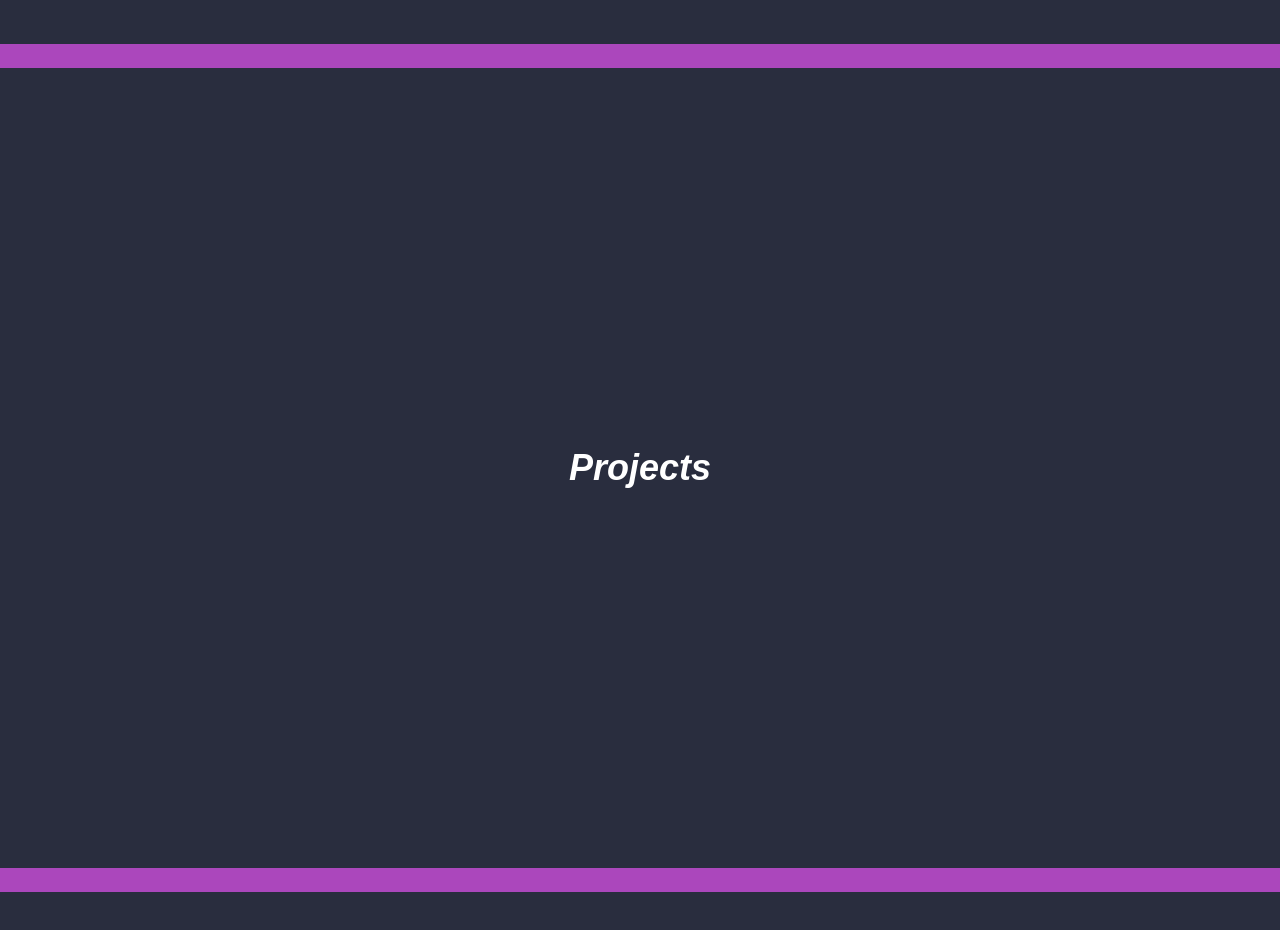
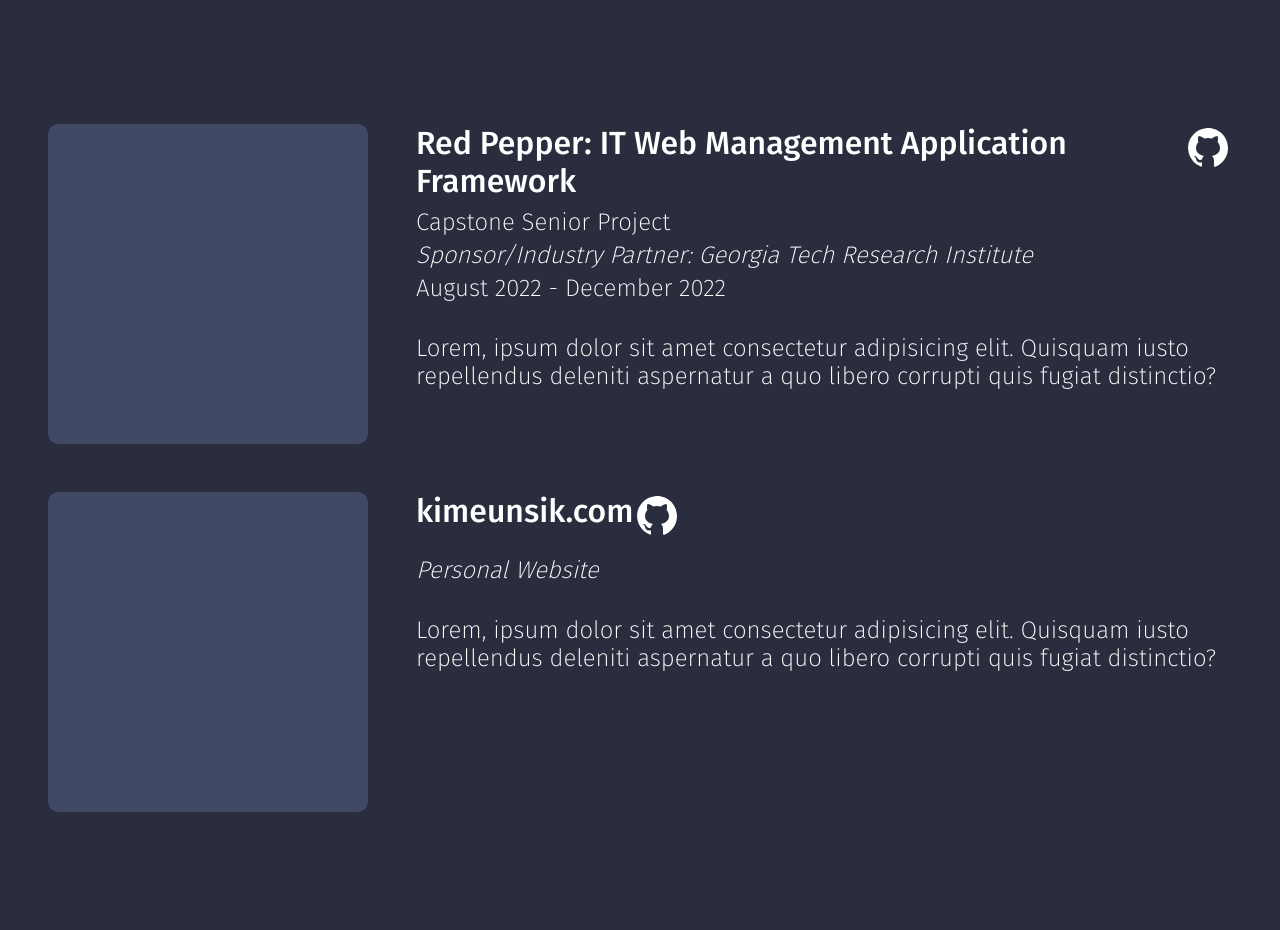
Before and after one commit to eunsikim/kimeunsik-dot-com, a plain HTML site: page index.html in a window 1280 px wide. Shown: the part 1580-2510 px from the top of the page. Drawn offline with Linux system fonts and the light colour scheme; a web font is replaced by a local one.

Commit message:
Added project template

```diff
--- a/css/fonts.css
+++ b/css/fonts.css
@@ -39,6 +39,10 @@
     font-weight: 500;
 }
 
+.font--w-bold{
+    font-weight: 700;
+}
+
 .font--w-black{
     font-weight: 900;
 }
@@ -73,3 +77,35 @@
     background-clip: text;
     color:transparent;
 }
+
+.content--heading-1{
+    font-family: 'Fira Sans', sans-serif;
+    font-style: normal;
+    font-weight: 500;
+    font-size: min(6.25vw, 2rem);
+    margin-bottom: 0.5rem;
+}
+
+.content--subheading-1{
+    font-family: 'Fira Sans', sans-serif;
+    font-style: normal;
+    font-weight: 200;
+    font-size: min(4.6875vw, 1.5rem);
+    margin-bottom: 1rem;
+}
+
+.content--subheading-2{
+    font-family: 'Fira Sans', sans-serif;
+    font-style: italic;
+    font-weight: 200;
+    font-size: min(4.6875vw, 1.5rem);
+    margin-bottom: 1rem;
+}
+
+.content--m-1{
+    margin-bottom: 0.3rem;
+}
+
+.content--no-m{
+    margin-bottom: initial;
+}
--- a/css/media.css
+++ b/css/media.css
@@ -36,9 +36,14 @@
     .background-one{
         background-attachment: initial;
     }
+
+    .section{
+        padding-top: 6rem;
+    }
 }
 
 @media (max-device-height: 915px) and (orientation: landscape){
+
     .background-one{
         background-attachment: initial;
     }
@@ -88,5 +93,7 @@
     }
 
 
-
+    .section{
+        padding-top: 6rem;
+    }
 }
--- a/css/styles.css
+++ b/css/styles.css
@@ -4,13 +4,9 @@
     box-sizing: border-box;
 }
 
-html{
-    height: -webkit-fill-available;
-}
 
 .content-section{
     min-height: 100vh;
-    height: -webkit-fill-available;
     max-width: 100vw;
 }
 
@@ -50,7 +46,13 @@ html{
     padding-top: 6rem;
 }
 
+.main-content--col{
+    flex-direction: column;
+}
 
+.main-content--center{
+    justify-content: center;
+}
 
 .social-bar{
     display: flex;
@@ -60,6 +62,10 @@ html{
 
 .social-bar__icon{
     height: 3rem;
+}
+
+.content__icon{
+    height: min(8vw, 3rem);
 }
 
 .test{
@@ -73,12 +79,23 @@ html{
 
 .content{
     width: 50%;
+}
 
+.content--w-full{
+    width: 100%;
 }
 
 
 .content--padded{
     padding: 3rem;
+}
+
+.main-content--padding-center-5p{
+    padding: 0 5% 0 5%;
+}
+
+.main-content--padding-center-10p{
+    padding: 0 10% 0 10%;
 }
 
 .skill-list{
@@ -106,3 +123,29 @@ html{
 .anchor--no-style:visited {color:white;} /* Visited link    */
 .anchor--no-style:hover {color:white;}   /* Mouse over link */
 .anchor--no-style:active {color:white;}
+
+
+
+
+
+.img--placeholder{
+    background-color: #414863;
+    border-radius: 10px;
+    width: 320px;
+    height: 320px;
+}
+
+
+.content__col-col{
+    display: flex;
+    flex-direction: column;
+}
+
+.content--row{
+    display: flex;
+    flex-direction: row;
+}
+
+.content__col-mr{
+    margin-right: 3rem;
+}
--- a/index.html
+++ b/index.html
@@ -115,20 +115,63 @@
             </div>
         </section>
 
-        <div class="divider"></div>
 
         <section id="projects" class="content-section background-two">
-            <div class="main-content main-content--padding-center main-content--padding-top">
-                <h1>Projects</h1>
+            <div class="main-content main-content--padding-center-10p main-content--padding-top main-content--col main-content--center">
+                <div class="content content--w-full content__text content--padded font--Fira-Sans font--w-xlight font--normal font--size-1 content--row">
+                    <div class="content__col-col content__col-mr">
+                        <div class="img--placeholder"></div>
+                    </div>
+                    <div class="content__col-col">
+                        <div class="content--heading-1">
+                            Red Pepper: IT Web Management Application Framework
+                            <a href="https://github.com/eunsikim/GTRI_ITWMA">
+                                <img src="./img/icons/github.svg" class="content__icon"/>
+                            </a>
+                        </div>
+                        <div class="content--subheading-1 content--m-1">
+                            Capstone Senior Project
+                        </div>
+                        <div class="content--subheading-2 content--m-1">
+                            Sponsor/Industry Partner: Georgia Tech Research Institute
+                        </div>
+                        <div class="content--subheading-1">
+                            August 2022 - December 2022
+                        </div>
+                        <div class="content--text">
+                            Lorem, ipsum dolor sit amet consectetur adipisicing elit. Quisquam iusto repellendus deleniti aspernatur a quo libero corrupti quis fugiat distinctio?
+                        </div>
+                    </div>
+                </div>
+                <div class="content content--w-full content__text content--padded font--Fira-Sans font--w-xlight font--normal font--size-1 content--row">
+                    <div class="content__col-col content__col-mr">
+                        <div class="img--placeholder"></div>
+                    </div>
+                    <div class="content__col-col">
+                        <div class="content--heading-1">
+                            kimeunsik.com
+                            <a href="https://github.com/eunsikim/kimeunsik-dot-com">
+                                <img src="./img/icons/github.svg" class="content__icon"/>
+                            </a>
+                        </div>
+                        <div class="content--subheading-2">
+                            Personal Website
+                        </div>
+                        <div class="content--text">
+                            Lorem, ipsum dolor sit amet consectetur adipisicing elit. Quisquam iusto repellendus deleniti aspernatur a quo libero corrupti quis fugiat distinctio?
+                        </div>
+                    </div>
+                </div>
             </div>
+
         </section>
 
-        <div class="divider"></div>
 
         <section id="resume" class="content-section background-two">
             <div class="main-content main-content--padding-center main-content--padding-top">
                 <h1>Resume</h1>
             </div>
         </section>
+        <div class="divider"></div>
     </body>
 </html>
```
